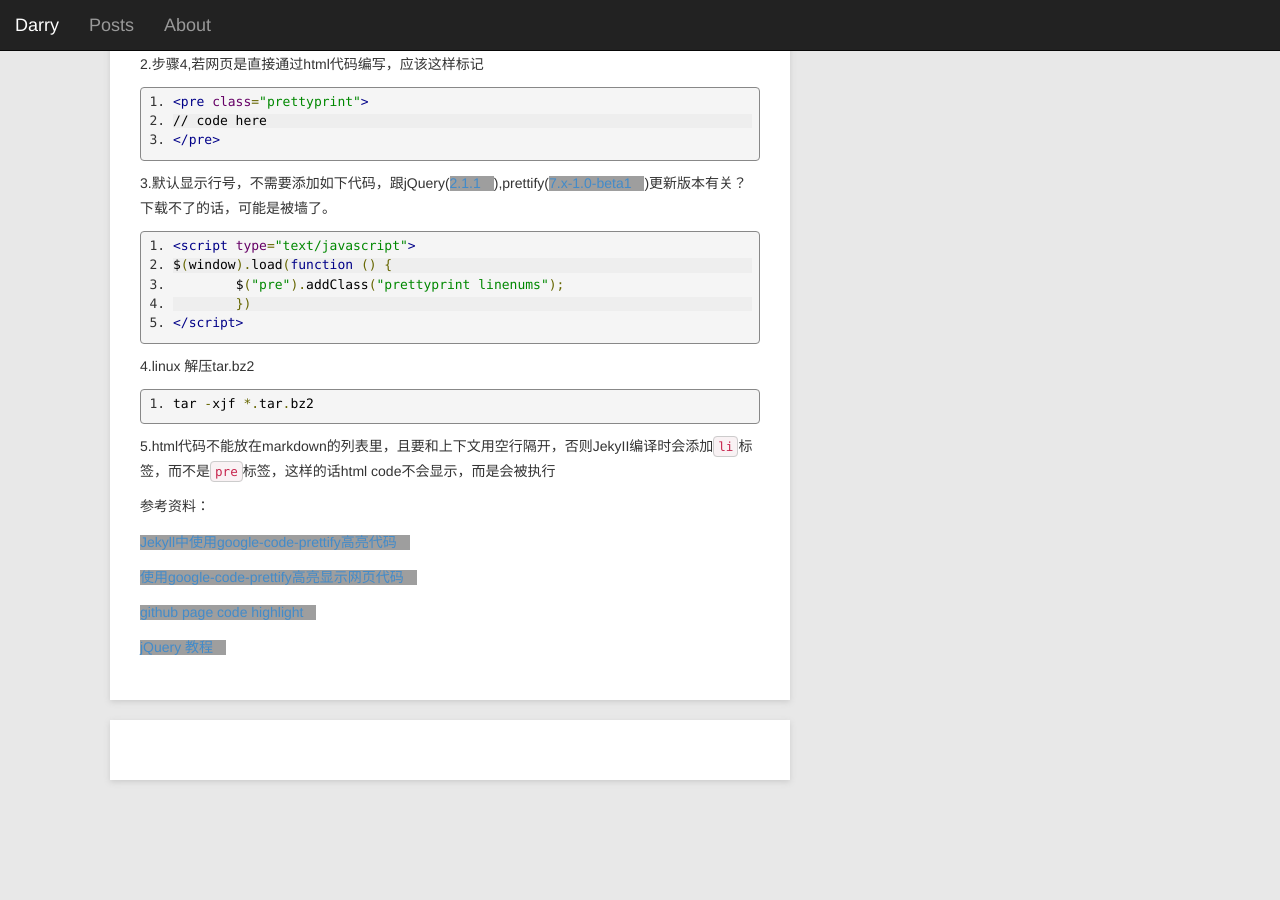
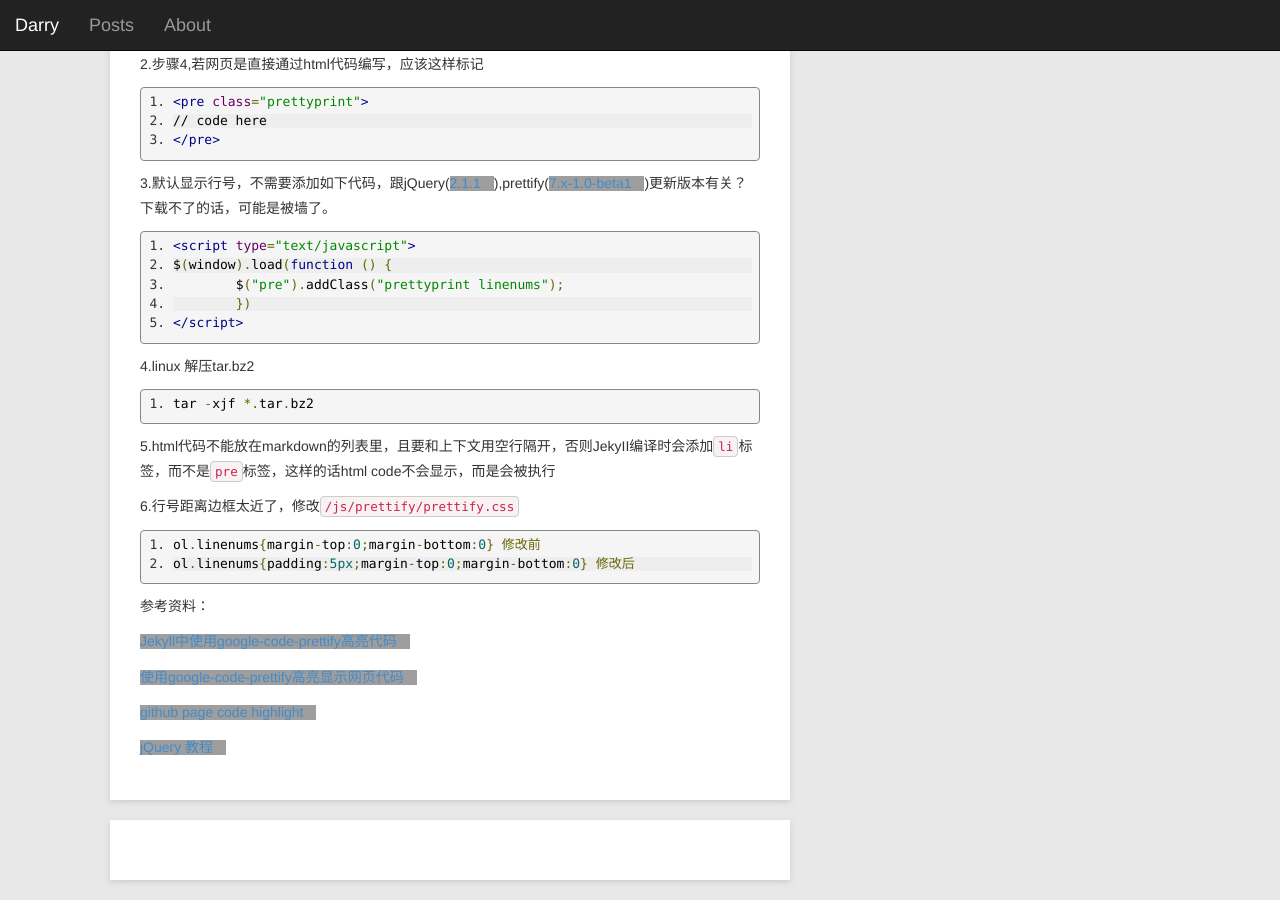
Before and after one commit to ldengjie/ldengjie.github.io, a Jekyll site: the page built from _posts/blog/2014-06-09-code-highlight.md, in a window 1280 px wide and 900 px high, scrolled down 1044 px, cut to the strip 0-900 px from the top of the window. Built offline with Jekyll 4.4.1, drawn with Linux system fonts in a browser that asks for light colours; Markdown is read by kramdown in place of the engine named in the settings; comment, search, counter and statistics services are not loaded; before the commit the page ends 1844 px from its top, so only the background shows below that; grey boxes are pictures that could not be loaded.

Commit message:
prettify

```diff
--- a/_posts/blog/2014-06-09-code-highlight.md
+++ b/_posts/blog/2014-06-09-code-highlight.md
@@ -68,6 +68,12 @@ Tips:
 
 5.html代码不能放在markdown的列表里，且要和上下文用空行隔开，否则JekyII编译时会添加`li`标签，而不是`pre`标签，这样的话html code不会显示，而是会被执行
 
+6.行号距离边框太近了，修改`/js/prettify/prettify.css`
+
+    ol.linenums{margin-top:0;margin-bottom:0} 修改前
+    ol.linenums{padding:5px;margin-top:0;margin-bottom:0} 修改后
+
+
 参考资料：
 
 [Jekyll中使用google-code-prettify高亮代码](http://blog.evercoding.net/2013/02/27/highlight-code-with-google-code-prettify/)
```
